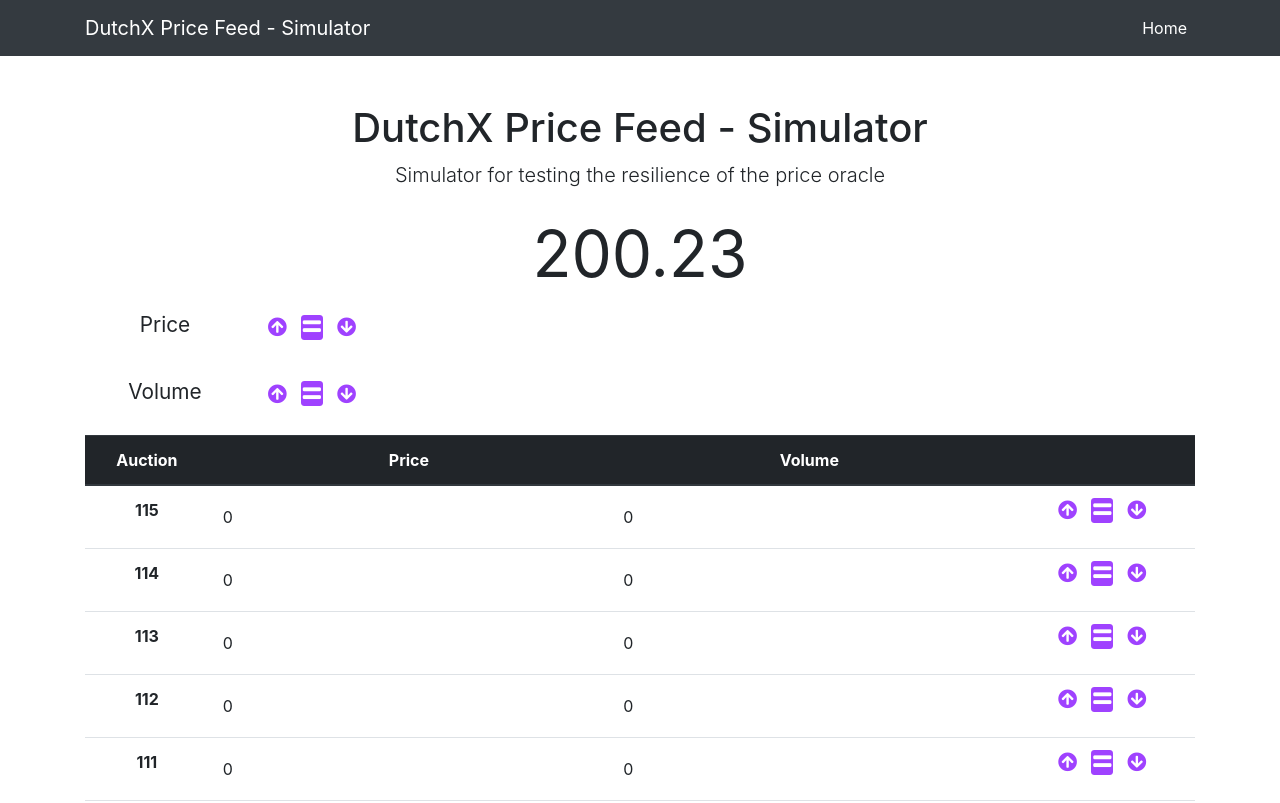
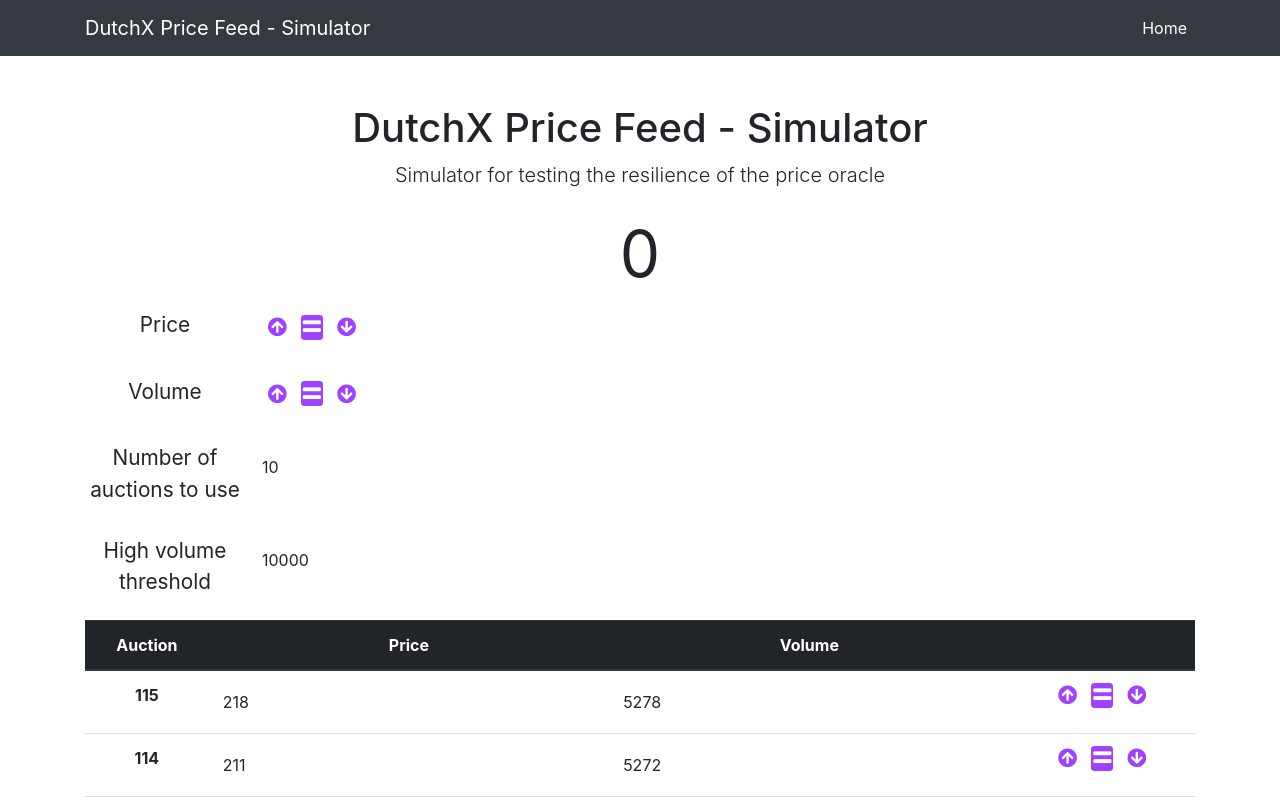
Before and after one commit to anxolin/-dx-price-feed-simulator, a React (Create React App) app: page / in a window 1280 px wide. Shown: the top 803 px of the page. Built offline with nearby package versions, Linux system fonts and the light colour scheme.

Commit message:
Add price function

```diff
--- a/src/PriceSimulator.js
+++ b/src/PriceSimulator.js
@@ -18,7 +18,9 @@ const PERCENTAGE_RANDOMNES = 20
 
 class PriceSimulator extends Component {
   state = {
-    auctions: []
+    auctions: [],
+    numAuctionToUse: 10,
+    highVolumeThreshold: 10000
   }
 
   componentDidMount () {
@@ -26,8 +28,8 @@ class PriceSimulator extends Component {
     for (let i =0; i < AUCTIONS; i++) {
       auctions.push({
         auctionIndex: 100 + AUCTIONS - i,
-        volume: 0,
-        price: 0
+        volume: this.genetateRandomValue('volume', 'avg'),
+        price: this.genetateRandomValue('price', 'avg')
       })
     }
 
@@ -88,7 +90,7 @@ class PriceSimulator extends Component {
     const lowerLimit = Math.ceil(referenceValue * (100 - PERCENTAGE_RANDOMNES) / 100)
     const upperLimit = Math.ceil(referenceValue * (100 + PERCENTAGE_RANDOMNES) / 100)
 
-    console.log(lowerLimit, upperLimit)
+    // console.log(lowerLimit, upperLimit)
 
     return Math.ceil(getRandomArbitrary(lowerLimit, upperLimit))
   }
@@ -135,7 +137,13 @@ class PriceSimulator extends Component {
     return (
      <form>
        <div className="price">
-        { priceUtils.getPrice(this.state.auctions) }
+        {
+          priceUtils.formatPrice(priceUtils.getPrice({
+            auctions: this.state.auctions,
+            numAuctionToUse: this.state.numAuctionToUse,
+            highVolumeThreshold: this.state.highVolumeThreshold
+          }))
+        }
        </div>
        <div className="controls">
         <div className="form-group row">
@@ -152,6 +160,34 @@ class PriceSimulator extends Component {
             <i className="fas fa-arrow-circle-up" onClick={ () => this.changeAll('volume', 'high') }></i>
             <i className="fas fa-equals" onClick={ () => this.changeAll('volume', 'avg') }></i>
             <i className="fas fa-arrow-circle-down" onClick={ () => this.changeAll('volume', 'low') }></i>
+          </div>
+        </div>
+        <div className="form-group row">
+          <label htmlFor="numAuctionToUse" className="col-sm-2 col-form-label">
+            Number of auctions to use
+          </label>
+          <div className="col-sm-10 actions">
+            <input
+              type="number"
+              className="form-control-plaintext"
+              id="numAuctionToUse"
+              value={ this.state.numAuctionToUse }
+              onChange={ event => this.setState({ numAuctionToUse: parseInt(event.target.value) }) }
+            />
+          </div>
+        </div>
+        <div className="form-group row">
+          <label htmlFor="highVolumeThreshold" className="col-sm-2 col-form-label">
+            High volume threshold
+          </label>
+          <div className="col-sm-10 actions">
+            <input
+              type="number"
+              className="form-control-plaintext"
+              id="highVolumeThreshold"
+              value={ this.state.highVolumeThreshold }
+              onChange={ event => this.setState({ highVolumeThreshold: parseInt(event.target.value) }) }
+            />
           </div>
         </div>
        </div>
--- a/src/priceUtils.js
+++ b/src/priceUtils.js
@@ -1,7 +1,46 @@
-function getPrice () {
-  return  200.23
+const WEIGHED_VOLUME_CONSTANT = 10
+const WEIGHED_PRICE_CONSTANT = 10
+
+function getPrice ({
+  auctions,
+  numAuctionToUse = 10,
+  highVolumeThreshold = 1000
+}) {
+  let numerator = 0
+  let denominator = 0
+  auctions.forEach(({ auctionIndex, price, volume }, index) => {
+    if (volume > highVolumeThreshold) {
+      const weight = volume * (
+        WEIGHED_VOLUME_CONSTANT * Math.pow(numAuctionToUse, 2) +
+        WEIGHED_PRICE_CONSTANT + Math.pow(numAuctionToUse - index, 2)
+      )
+      // console.log('weight: ', weight)
+      numerator += price * weight
+      denominator += weight
+    }
+  })
+
+  // console.log(numerator, denominator)
+
+  return {
+    numerator,
+    denominator
+  }
+}
+
+
+function formatPrice ({
+  numerator,
+  denominator
+}) {
+  if (denominator === 0) {
+    return 0
+  } else {
+    return (numerator / denominator).toFixed(2)
+  }
 }
 
 export default {
-  getPrice
+  getPrice,
+  formatPrice
 }
```
